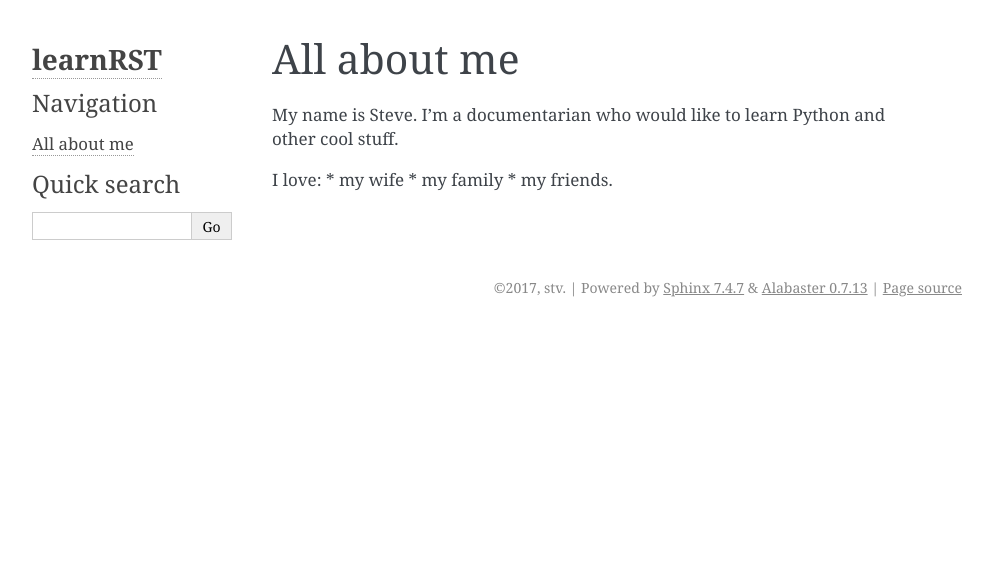
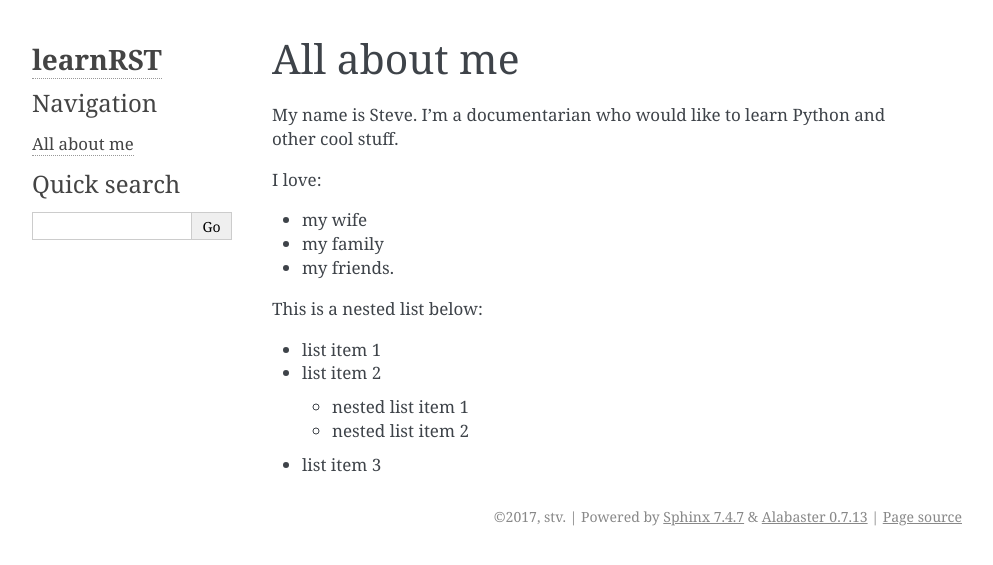
Before and after one commit to stv1983/git_rst, a Sphinx documentation site: the page built from docs/all-about-me.rst, in a window 1280 px wide. Shown: the top 565 px of the page, without its empty margins (148-1141 px from the left). Built offline with Sphinx 7.4.7, drawn with Linux system fonts in a browser that asks for light colours; formulas are drawn with MathJax 3.

Commit message:
Fix formatting issues.

```diff
--- a/docs/all-about-me.rst
+++ b/docs/all-about-me.rst
@@ -5,6 +5,19 @@ All about me
 My name is Steve. I'm a documentarian who would like to learn Python and other cool stuff.
 
 I love:
+
 * my wife
+
 * my family
+
 * my friends.
+
+This is a nested list below:
+
+* list item 1
+* list item 2
+
+  * nested list item 1
+  * nested list item 2
+
+* list item 3
```
